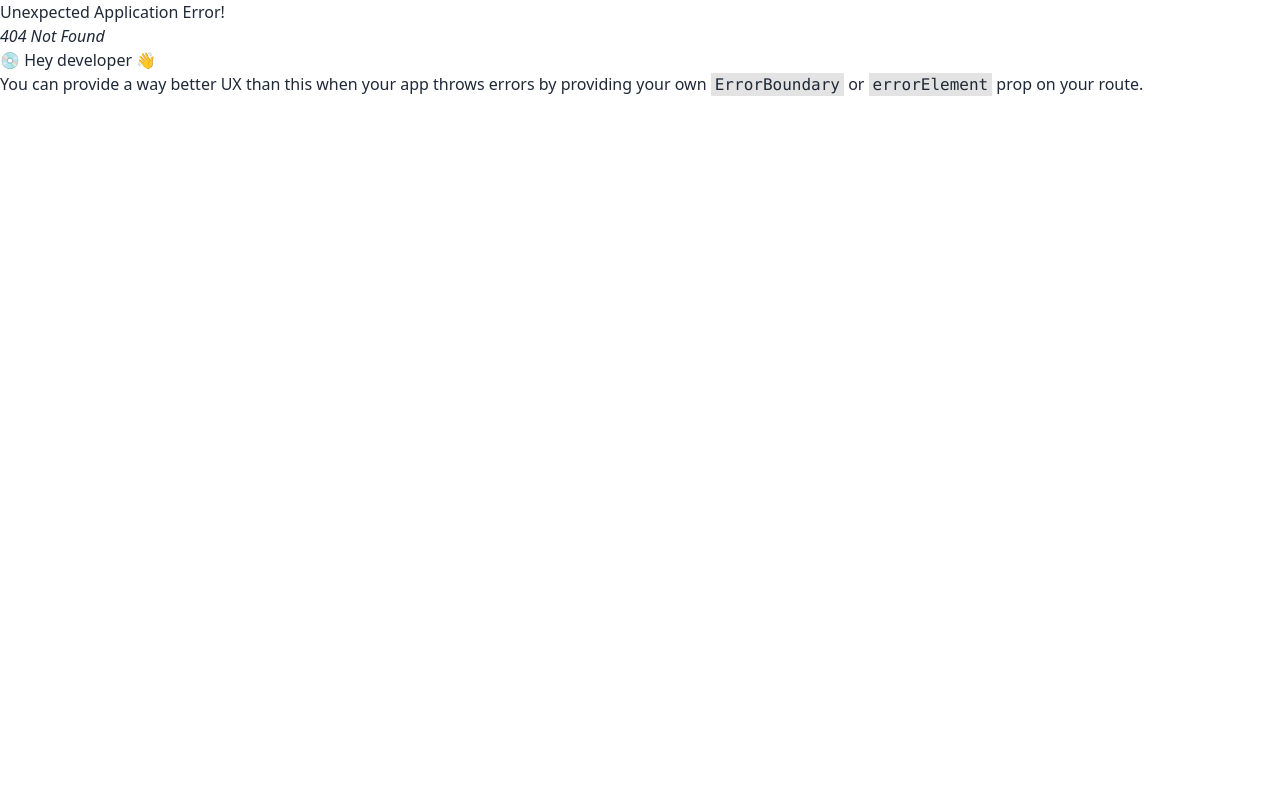
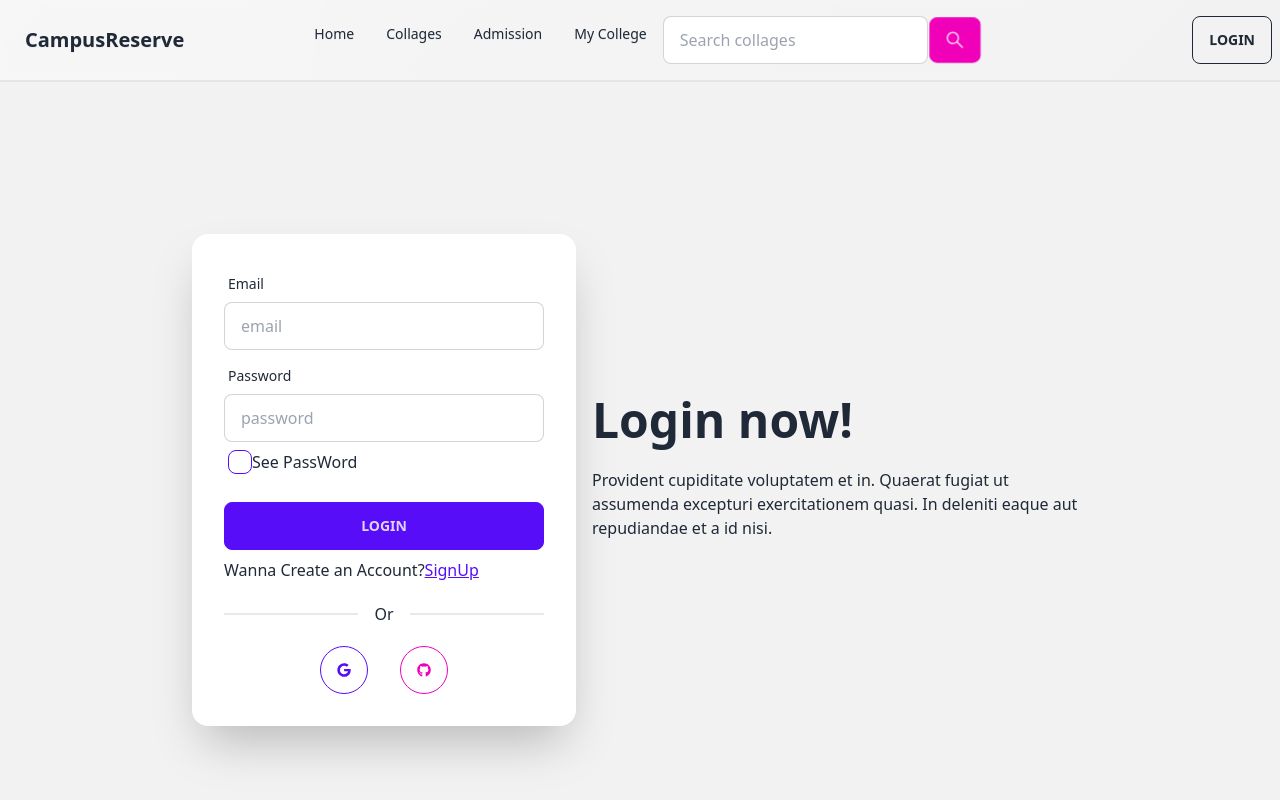
Before and after one commit to mithon0/campus-resarve-clint, a React (Create React App) app: page /login in a window 1280 px wide. Before the commit this address had no page. Shown: the top 800 px of the page. Built offline with nearby package versions, Linux system fonts and the light colour scheme.

Commit message:
login page and signup page design

```diff
--- a/src/Shared/Navber/Navber.js
+++ b/src/Shared/Navber/Navber.js
@@ -1,9 +1,18 @@
 
+import { useState } from 'react';
+import { FaSistrix } from 'react-icons/fa';
 import { Link } from 'react-router-dom';
 
 
 const Navber = () => {
+    const [name, setname] = useState(null)
+    const searchHandler = (e) => {
+        e.preventDefault()
 
+        const search = e.target.search.value
+        console.log(search);
+        setname(search)
+    }
 
     return (
         <div>
@@ -14,24 +23,28 @@ const Navber = () => {
                             <svg xmlns="http://www.w3.org/2000/svg" className="h-5 w-5" fill="none" viewBox="0 0 24 24" stroke="currentColor"><path strokeLinecap="round" strokeLinejoin="round" strokeWidth="2" d="M4 6h16M4 12h8m-8 6h16" /></svg>
                         </label>
                         <ul tabIndex={0} className="menu menu-sm  dropdown-content mt-3 z-[1] p-2 shadow bg-base-100 rounded-box w-52">
-                        <li><Link to="/">Home</Link></li>
-                        <li><Link to="/collages">Collages</Link></li>
-                        <li><Link to="/admission">Admission</Link></li>
-                        <li><Link to="mycollage">My College</Link></li>
+                            <li><Link to="/">Home</Link></li>
+                            <li><Link to={`/collages`}>Collages</Link></li>
+                            <li><Link to="/admission">Admission</Link></li>
+                            <li><Link to="mycollage">My College</Link></li>
                         </ul>
                     </div>
                     <Link className="btn btn-ghost normal-case text-xl">CampusReserve</Link>
                 </div>
                 <div className="navbar-center hidden lg:flex">
                     <ul className="menu menu-horizontal px-1">
-                    <li><Link to="/">Home</Link></li>
-                        <li><Link to="/collages">Collages</Link></li>
+                        <li><Link to="/">Home</Link></li>
+                        <li><Link to={`/collages`}>Collages</Link></li>
                         <li><Link to="/admission">Admission</Link></li>
                         <li><Link to="/mycollage">My College</Link></li>
+                        <form className='flex' onSubmit={searchHandler}>
+                            <input name='search' type="text" placeholder="Search collages" className="input input-bordered w-full max-w-xs text-black" />
+                            <button className='btn  btn-secondary'><FaSistrix className='text-xl' /></button>
+                        </form>
                     </ul>
                 </div>
                 <div className="navbar-end">
-                    <Link className="btn btn-outline">Login</Link>
+                    <Link to="/login" className="btn btn-outline">Login</Link>
 
                 </div>
             </div>
--- /dev/null
+++ b/src/pages/CollageDetails/CollageDetails.js
@@ -0,0 +1,63 @@
+import React from 'react';
+import { useLoaderData } from 'react-router-dom';
+import { FaCheck, FaTimes } from "react-icons/fa";
+const CollageDetails = () => {
+    const collage = useLoaderData()
+    console.log(collage);
+    const { college_image, admission_date, college_name, facilities } = collage;
+
+    const event = facilities.events;
+    console.log(facilities.sports);
+    const sport = facilities.sports
+    return (
+        <div>
+
+            <div className="hero min-h-screen bg-base-200">
+                <div className="hero-content flex-col lg:flex-row">
+                    <img src={college_image} className="max-w-sm rounded-lg shadow-2xl" alt="" />
+                    <div>
+                        <h1 className="text-5xl font-bold">{college_name}</h1>
+                        <p className="py-6">Admission: {admission_date}</p>
+                        <div className='grid grid-cols-2'>
+                            <div>
+                                <h1 className='underline text-2xl font-semibold'>Events</h1>
+                                {
+                                    event.map(e => <>
+                                        <ul>
+                                            <li>
+                                                {e.event_name}
+                                            </li>
+                                            <li>
+                                                {e.event_date}
+                                            </li>
+                                        </ul>
+                                    </>)
+                                }
+                            </div>
+                            <div>
+                                <h1 className='underline text-2xl font-semibold'>Sports</h1>
+                                {
+                                    sport.map(s => <>
+                                        <ul className='flex gap-5'>
+                                            <li>
+                                                {s.sport_name}
+                                            </li>
+                                            <li>
+                                                {
+                                                    s.available === true ? <FaCheck className='text-green-600' /> : <FaTimes className='text-red-600' />
+                                                }
+                                            </li>
+                                        </ul>
+                                    </>)
+                                }
+                            </div>
+
+                        </div>
+                    </div>
+                </div>
+            </div>
+        </div>
+    );
+};
+
+export default CollageDetails;
--- a/src/pages/Collages/Collages.js
+++ b/src/pages/Collages/Collages.js
@@ -1,26 +1,35 @@
 import React from 'react';
-import { useLoaderData } from 'react-router-dom';
+import { Link, useLoaderData } from 'react-router-dom';
 import Star from '../../Shared/Star/Star';
 
 
+
 const Collages = () => {
-    const collage=useLoaderData()
+  const collage = useLoaderData()
+
+  // const [a,setA]=useState(true)
   console.log(collage);
+
+  // // useEffect(()=>{
+  // //   fetch(`http://localhost:4000/collages/Artistic%20Expressions%20College`)
+  // // })
+
   return (
     <div>
       <h1 className='text-center text-2xl font-bold'>All Collages</h1>
       <div className='divider w-60 text-center mx-auto'></div>
-          <div className='grid grid-cols-3'>
+
+      <div className='grid md:grid-cols-2 lg:grid-cols-3 sm:grid-cols-1'>
         {
-                collage.map(c=><div className="card w-96 mt-5 mx-auto glass">
-                <figure><img className='w-96 h-52' src={c.college_image} alt="car!"/></figure>
+          collage.map(c => <div className="card w-96 mt-5 mx-auto glass">
+            <figure><img className='w-96 h-52' src={c.college_image} alt="car!" /></figure>
             <div className="card-body">
               <h2 className="card-title">{c.college_name}</h2>
               <Star ratings={c.college_rating}></Star>
               <h3>Admission date: {c.admission_date}</h3>
               <h3>Number of research: {c.number_of_research}</h3>
               <div className="card-actions justify-end">
-                    <button className="btn btn-primary">Details</button>
+                <button className="btn btn-primary"><Link to={`/details/${c._id}`}>Details</Link></button>
               </div>
             </div>
           </div>)
--- a/src/pages/Home/Home.js
+++ b/src/pages/Home/Home.js
@@ -6,18 +6,18 @@ import { Link } from 'react-router-dom';
 import Depertments from '../Depertments/Depertments';
 
 const Home = () => {
-    const [collages,setCollages]=useState([]);
-    const [departments,setDepartments]=useState([])
-    const collage =collages.slice(0,4)
-    useEffect(()=>{
-        fetch('collage.json')
-        .then(res=>res.json())
-        .then(data=>setCollages(data))
-    },[]);
-    useEffect(()=>{
+  const [collages, setCollages] = useState([]);
+  const [departments, setDepartments] = useState([])
+  const collage = collages.slice(0, 4)
+  useEffect(() => {
+    fetch('http://localhost:4000/collages')
+      .then(res => res.json())
+      .then(data => setCollages(data))
+  }, []);
+  useEffect(() => {
     fetch('depertment.json')
-        .then(res=>res.json())
-        .then(data=>setDepartments(data))
+      .then(res => res.json())
+      .then(data => setDepartments(data))
   })
 
   console.log(collages);
@@ -30,9 +30,9 @@ const Home = () => {
       ></TitleSection>
       {/* Todo top collage card */}
 
-          <div className='grid grid-cols-3 '>
+      <div className='grid lg:grid-cols-3 md:grid-cols-2 sm:grid-cols-1'>
         {
-            collage.map(collage=><TopCollages
+          collage.map(collage => <TopCollages
             collages={collage}
           ></TopCollages>)
         }
@@ -50,7 +50,7 @@ const Home = () => {
 
 
 
-    <div className="overflow-x-auto mx-10 my-10">
+      <div className="overflow-x-auto lg:mx-10 lg:my-10 md:mx-5 md:my-5 sm:mx-0">
         <table className="table">
           {/* head */}
           <thead>
@@ -64,7 +64,7 @@ const Home = () => {
           </thead>
           <tbody>
             {
-                departments.map((d,index)=><Depertments
+              departments.map((d, index) => <Depertments
                 depertments={d}
                 index={index}
               ></Depertments>)
--- /dev/null
+++ b/src/pages/Login/Login.js
@@ -0,0 +1,51 @@
+import React from 'react';
+import { Link } from 'react-router-dom';
+import { FaGoogle,FaGithub } from "react-icons/fa";
+const Login = () => {
+    return (
+        <div>
+            <div className="hero min-h-screen bg-base-200 lg:px-44">
+  <div className="hero-content flex-col lg:flex-row-reverse">
+    <div className="text-center lg:text-left">
+      <h1 className="text-5xl font-bold">Login now!</h1>
+      <p className="py-6">Provident cupiditate voluptatem et in. Quaerat fugiat ut assumenda excepturi exercitationem quasi. In deleniti eaque aut repudiandae et a id nisi.</p>
+    </div>
+    <div className="card flex-shrink-0 w-full max-w-sm shadow-2xl bg-base-100">
+      <div className="card-body">
+        <div className="form-control">
+          <label className="label">
+            <span className="label-text">Email</span>
+          </label>
+          <input type="text" placeholder="email" className="input input-bordered" />
+        </div>
+        <div className="form-control">
+          <label className="label">
+            <span className="label-text">Password</span>
+          </label>
+          <input type="text" placeholder="password" className="input input-bordered" />
+          <label className="label">
+          <input type="checkbox"  className="checkbox checkbox-primary" />
+            <p>See PassWord</p>
+          </label>
+        </div>
+        <div className="form-control mt-3">
+          <button className="btn btn-primary">Login</button>
+        </div>
+
+        <div>
+            <p>Wanna Create an Account?<Link to='/signup' className='text-primary underline'>SignUp</Link></p>
+        </div>
+        <div className='divider'>Or</div>
+        <div className='mx-auto flex gap-8'>
+            <button className='rounded-full btn btn-outline btn-primary'><FaGoogle/></button>
+            <button className='rounded-full btn btn-outline btn-secondary'><FaGithub/></button>
+        </div>
+      </div>
+    </div>
+  </div>
+</div>
+        </div>
+    );
+};
+
+export default Login;
--- /dev/null
+++ b/src/pages/SignUp/SignUp.js
@@ -0,0 +1,62 @@
+import React from 'react';
+import { FaGithub, FaGoogle } from 'react-icons/fa';
+import { Link } from 'react-router-dom';
+
+const SignUp = () => {
+    return (
+        <div className="hero min-h-screen bg-base-200 lg:px-44">
+        <div className="hero-content flex-col lg:flex-row-reverse">
+          <div className="text-center lg:text-left">
+            <h1 className="text-5xl font-bold">SignUp now!</h1>
+            <p className="py-6">Provident cupiditate voluptatem et in. Quaerat fugiat ut assumenda excepturi exercitationem quasi. In deleniti eaque aut repudiandae et a id nisi.</p>
+          </div>
+          <div className="card flex-shrink-0 w-full max-w-sm shadow-2xl bg-base-100">
+            <div className="card-body">
+              <div className="form-control">
+                <label className="label">
+                  <span className="label-text">Enter Full Name</span>
+                </label>
+                <input name='name' type="text" placeholder="Full name" className="input input-bordered" />
+              </div>
+              <div className="form-control">
+                <label className="label">
+                  <span className="label-text">PhotoUrl</span>
+                </label>
+                <input name='photo' type="text" placeholder="PhotoUrl" className="input input-bordered" />
+              </div>
+              <div className="form-control">
+                <label className="label">
+                  <span className="label-text">Email</span>
+                </label>
+                <input type="text" placeholder="email" className="input input-bordered" />
+              </div>
+              <div className="form-control">
+                <label className="label">
+                  <span className="label-text">Password</span>
+                </label>
+                <input type="text" placeholder="password" className="input input-bordered" />
+                <label className="label">
+                <input type="checkbox"  className="checkbox checkbox-primary" />
+                  <p>See PassWord</p>
+                </label>
+              </div>
+              <div className="form-control mt-3">
+                <button className="btn btn-primary">SignUp</button>
+              </div>
+
+              <div>
+                  <p>Already have an Account?<Link to='/login' className='text-primary underline'>SignUp</Link></p>
+              </div>
+              <div className='divider'>Or</div>
+              <div className='mx-auto flex gap-8'>
+                  <button className='rounded-full btn btn-outline btn-primary'><FaGoogle/></button>
+                  <button className='rounded-full btn btn-outline btn-secondary'><FaGithub/></button>
+              </div>
+            </div>
+          </div>
+        </div>
+      </div>
+    );
+};
+
+export default SignUp;
--- a/src/router/router.js
+++ b/src/router/router.js
@@ -3,6 +3,9 @@ import {createBrowserRouter} from "react-router-dom";
 import Main from '../layout/Main/Main';
 import Home from '../pages/Home/Home';
 import Collages from '../pages/Collages/Collages';
+import CollageDetails from '../pages/CollageDetails/CollageDetails';
+import Login from '../pages/Login/Login';
+import SignUp from '../pages/SignUp/SignUp';
 
 
 
@@ -17,11 +20,26 @@ import Collages from '../pages/Collages/Collages';
       {
         path:'/collages',
         element:<Collages></Collages>,
-        loader:async()=>fetch('collage.json')
+        loader:async()=>fetch(`http://localhost:4000/collages`)
 
+      },
+      {
+        path:"details/:id",
+        element:<CollageDetails></CollageDetails>,
+
+        loader:async({params})=>fetch(`http://localhost:4000/collages/${params.id}`)
+
+      },
+      {
+        path:'/login',
+        element:<Login></Login>
+      },
+      {
+        path:'/signup',
+        element:<SignUp></SignUp>
       }
     ]
-    },
+    }
   ]);
 
 
```
Also changed, not shown: src/Shared/Star/Star.js (+10 -10 lines), src/pages/TopCollages/TopCollages.js (+8 -4 lines). Lines whose indentation alone changed are shown as unchanged.
